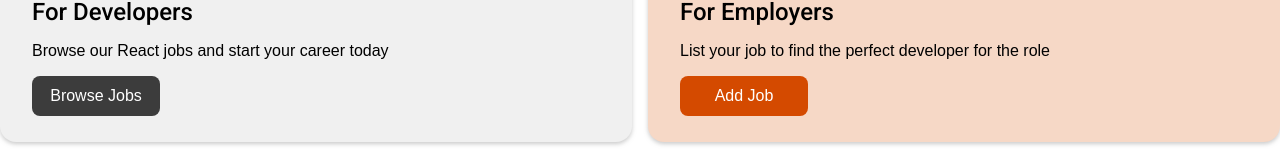
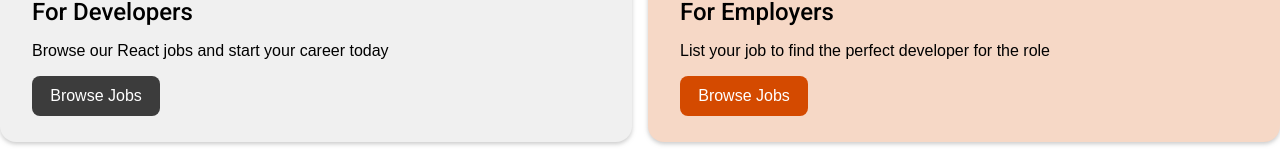
Before and after one commit to Matthewdo1231/Seekapp-ReactProject, a React (Vite) app: page / in a window 1280 px wide. Shown: the part 443-609 px from the top of the page. Built offline with nearby package versions, Linux system fonts and the light colour scheme.

Commit message:
dynamic card button

```diff
--- a/src/Card.jsx
+++ b/src/Card.jsx
@@ -6,7 +6,6 @@ const Card = ({ children, backgroundColor }) => {
   const cardBG = {
     backgroundColor: backgroundColor || defaultColor,
   };
-  console.log(cardBG);
   return (
     <div style={cardBG} className="Card">
       {children}
--- /dev/null
+++ b/src/CardButton.jsx
@@ -0,0 +1,15 @@
+import React from "react";
+
+const CardButton = ({ backgroundColor }) => {
+  const buttonColor = {
+    backgroundColor: backgroundColor || "rgb(212, 74, 0)",
+  };
+  console.log(buttonColor);
+  return (
+    <button style={buttonColor} className="Browse-button">
+      Browse Jobs
+    </button>
+  );
+};
+
+export default CardButton;
--- a/src/HomeCards.jsx
+++ b/src/HomeCards.jsx
@@ -2,12 +2,10 @@ import React, { Children } from "react";
 import Card from "./Card.jsx";
 import "./styles/HomeCards.css";
 import "./styles/Card.css";
+import CardButton from "./CardButton.jsx";
+import "./styles/CardButton.css";
 
 const HomeCards = () => {
-  const buttonColor = {
-    backgroundColor: "rgb(60, 60, 60)",
-  };
-
   return (
     <section className="HomeCards-Section">
       <div className="HomeCards-Container">
@@ -16,16 +14,14 @@ const HomeCards = () => {
           <p className="Description">
             Browse our React jobs and start your career today
           </p>
-          <button style={buttonColor} className="Browse-button">
-            Browse Jobs
-          </button>
+          <CardButton backgroundColor="rgb(60, 60, 60)" />
         </Card>
         <Card>
           <h2 className="Titles">For Employers</h2>
           <p className="Description">
             List your job to find the perfect developer for the role
           </p>
-          <button className="Browse-button">Add Job</button>
+          <CardButton />
         </Card>
       </div>
     </section>
--- /dev/null
+++ b/src/styles/CardButton.css
@@ -0,0 +1,16 @@
+.Browse-button {
+  font-family: Robotom, sans-serif;
+  color: white;
+  font-size: 1rem;
+
+  height: 2.5rem;
+  width: 8rem;
+
+  border-style: none;
+  border-radius: 0.5rem;
+}
+
+.Browse-button:hover {
+  opacity: 0.8;
+  cursor: pointer;
+}
```
